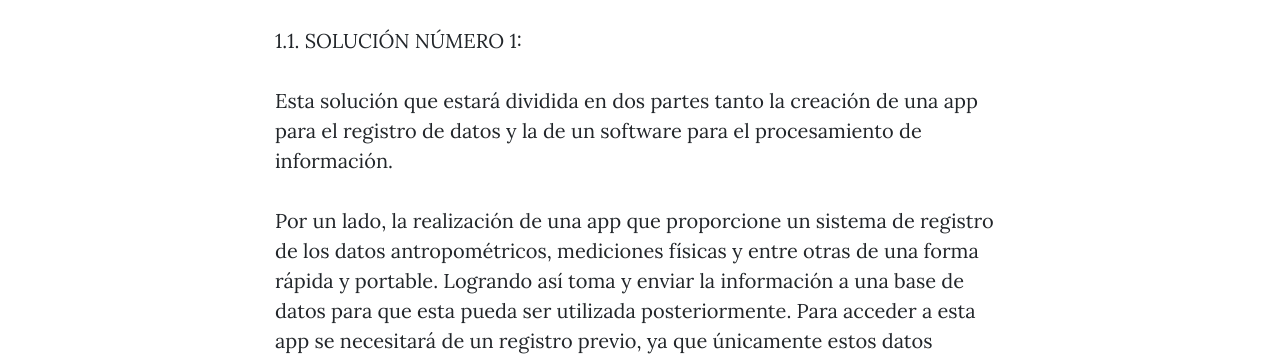
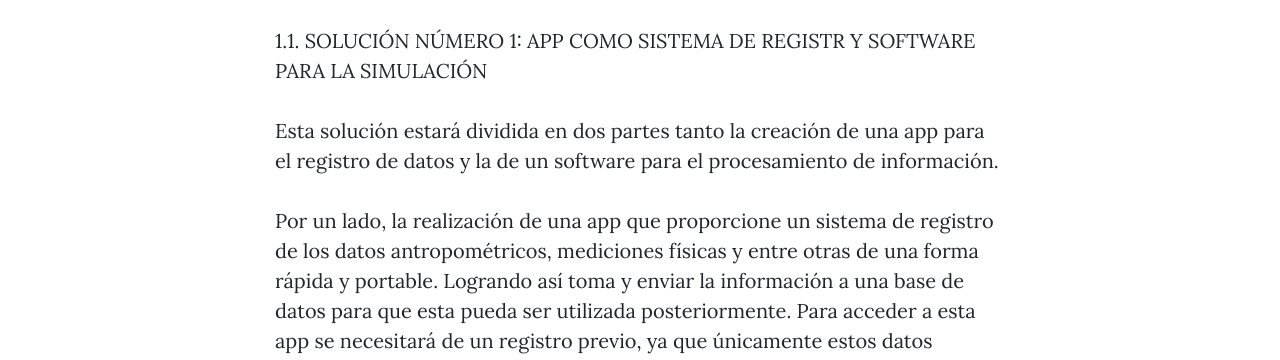
Before and after one commit to rhamsesreymundo/BIODISENO, a website: page semana3.html in a window 1280 px wide. Shown: the part 720-1080 px from the top of the page. Drawn offline with nearby package versions, Linux system fonts and the light colour scheme; files that its build step writes are made by us from their sources; files whose address does not match are found by name.

Commit message:
Update semana3.html

```diff
--- a/semana3.html
+++ b/semana3.html
@@ -53,9 +53,9 @@
 
 
   <h2> 1. PROPUESTAS DE SOLUCIÓN</h2>
-            <p> 1.1. SOLUCIÓN NÚMERO 1: </p>
+            <p> 1.1. SOLUCIÓN NÚMERO 1: APP COMO SISTEMA DE REGISTR Y SOFTWARE PARA LA SIMULACIÓN </p>
 
-          <p> Esta solución que estará dividida en dos partes tanto la creación de una app para el registro de datos y la de un software para el procesamiento de información.  </p>
+          <p> Esta solución estará dividida en dos partes tanto la creación de una app para el registro de datos y la de un software para el procesamiento de información.  </p>
             <p>Por un lado, la realización de una app que proporcione un sistema de registro de los datos antropométricos, mediciones físicas y entre otras de una forma rápida y portable. Logrando así toma y enviar la información a una base de datos para que esta pueda ser utilizada posteriormente. Para acceder a esta app se necesitará de un registro previo, ya que únicamente estos datos recopilado deben de ser ingresados por un profesional calificado. También el IPD cuenta con dispositivos electrónicos como tablets, completamente nuevas, que serán usadas para lograr el funcionamiento de esta nueva app interactiva de recaudación de información.  </p>
             <p> Por otro lado, el software brindara un procesamiento de los datos obtenidos de la app, logrando así diversos datos estadísticos en masa de grasa, masa muscular, masa ósea, masa residual, masa de piel y la relación que hay entre hueso y musculo. Asimismo, se desea crear un generador de una silueta del ser humano, para así mediante el ingreso de algunos datos específicos como tamaño, peso, cantidad de masa muscular, entre otros lograr generar una simulación de un cuerpo humano y así lograr tener una mayor referencia para que los atletas puedan tener conocimiento el resultado que deben de alcanzar para ser atletas competitivos de alto rendimiento.</p>
             <p> </p>
```
